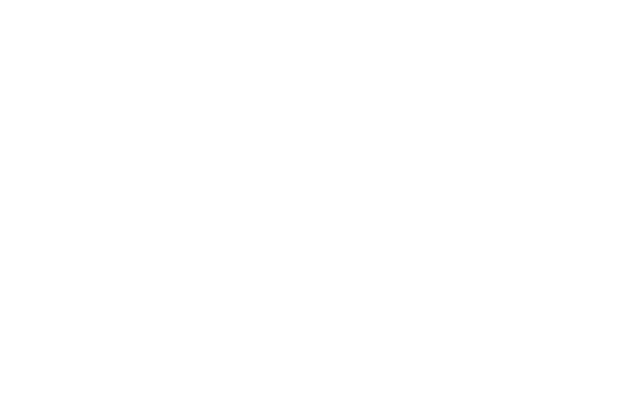
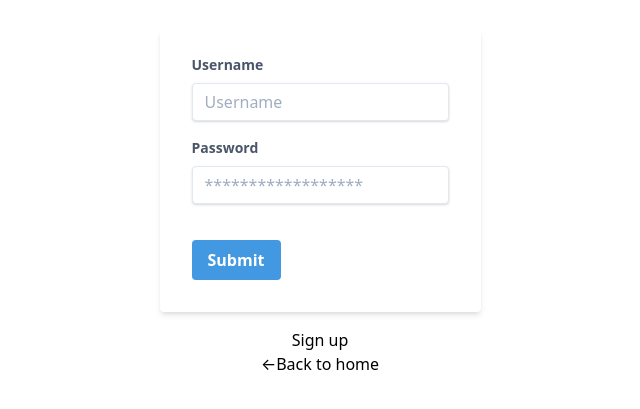
Before and after one commit to 920oj/firebase-auth-test, a Nuxt app: page /login in a window 1280 px wide. Before the commit this address had no page. Shown: the part 197-606 px from the top of the page, without its empty margins (320-960 px from the left). Built offline with nearby package versions, Linux system fonts and the light colour scheme.

Commit message:
[add]ログイン画面・新規登録画面作成

```diff
--- a/pages/index.vue
+++ b/pages/index.vue
@@ -1,14 +1,22 @@
 <template>
   <div class="index">
-
+    <div class="container mx-auto">
+      <h1 class="text-2xl">Firebase Auth Test</h1>
+      <button
+        class="bg-blue-500 hover:bg-blue-700 text-white font-bold py-2 px-4 rounded"
+        @click="$router.push('/signup')"
+      >Signup</button>
+      <button
+        class="bg-blue-500 hover:bg-blue-700 text-white font-bold py-2 px-4 rounded"
+        @click="$router.push('/login')"
+      >Login</button>
+    </div>
   </div>
 </template>
 
 <script>
-export default {
-}
+export default {};
 </script>
 
 <style>
-
 </style>
--- /dev/null
+++ b/pages/login.vue
@@ -0,0 +1,50 @@
+<template>
+  <div class="login">
+    <div class="w-full h-screen flex justify-center items-center flex-col">
+      <form class="bg-white shadow-md rounded px-8 pt-6 pb-8 mb-4">
+        <div class="mb-4">
+          <label class="block text-gray-700 text-sm font-bold mb-2" for="username">Username</label>
+          <input
+            class="shadow appearance-none border rounded w-full py-2 px-3 text-gray-700 leading-tight focus:outline-none focus:shadow-outline"
+            v-model="username"
+            id="username"
+            type="text"
+            placeholder="Username"
+          />
+        </div>
+        <div class="mb-6">
+          <label class="block text-gray-700 text-sm font-bold mb-2" for="password">Password</label>
+          <input
+            class="shadow appearance-none border rounded w-full py-2 px-3 text-gray-700 mb-3 leading-tight focus:outline-none focus:shadow-outline"
+            v-model="password"
+            id="password"
+            type="password"
+            placeholder="******************"
+          />
+        </div>
+        <div class="flex items-center justify-between">
+          <button
+            class="bg-blue-500 hover:bg-blue-700 text-white font-bold py-2 px-4 rounded focus:outline-none focus:shadow-outline"
+            type="button"
+          >Submit</button>
+        </div>
+      </form>
+      <nuxt-link to="/signup">Sign up</nuxt-link>
+      <nuxt-link to="/">←Back to home</nuxt-link>
+    </div>
+  </div>
+</template>
+
+<script>
+export default {
+  data() {
+    return {
+      username: '',
+      password: '',
+    };
+  },
+};
+</script>
+
+<style>
+</style>
--- /dev/null
+++ b/pages/signup.vue
@@ -0,0 +1,62 @@
+<template>
+  <div class="signup">
+    <div class="w-full h-screen flex justify-center items-center flex-col">
+      <form class="bg-white shadow-md rounded px-8 pt-6 pb-8 mb-4">
+        <div class="mb-4">
+          <label class="block text-gray-700 text-sm font-bold mb-2" for="username">Mail</label>
+          <input
+            class="shadow appearance-none border rounded w-full py-2 px-3 text-gray-700 leading-tight focus:outline-none focus:shadow-outline"
+            v-model="mail"
+            id="mail"
+            type="mail"
+            placeholder="Mail"
+          />
+        </div>
+        <div class="mb-6">
+          <label class="block text-gray-700 text-sm font-bold mb-2" for="password">Password</label>
+          <input
+            class="shadow appearance-none border rounded w-full py-2 px-3 text-gray-700 mb-3 leading-tight focus:outline-none focus:shadow-outline"
+            v-model="password"
+            id="password"
+            type="password"
+            placeholder="******************"
+          />
+        </div>
+        <div class="flex items-center justify-between">
+          <button
+            class="bg-blue-500 hover:bg-blue-700 text-white font-bold py-2 px-4 rounded focus:outline-none focus:shadow-outline"
+            type="button"
+            @click="signUp()"
+          >Submit</button>
+        </div>
+      </form>
+      <nuxt-link to="/">←Back to home</nuxt-link>
+    </div>
+  </div>
+</template>
+
+<script>
+export default {
+  data() {
+    return {
+      mail: '',
+      password: '',
+    };
+  },
+  methods: {
+    async signUp() {
+      await this.$fireAuth
+        .createUserWithEmailAndPassword(this.mail, this.password)
+        .then(res => {
+          console.log(res);
+        })
+        .catch(err => {
+          console.log(err);
+        });
+    },
+  },
+};
+</script>
+
+<style>
+</style>
```
